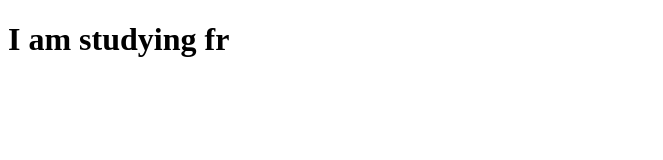
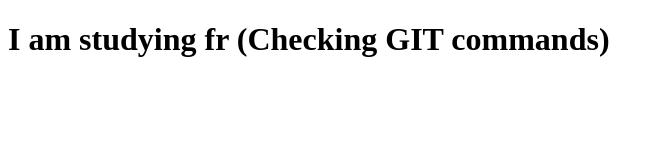
Before and after one commit to rinnorin/webdevbasics, a plain HTML site: page siteone/index.html in a window 1280 px wide. Shown: the whole page, without its empty margins (0-663 px from the left). Drawn offline with Linux system fonts and the light colour scheme.

Commit message:
Small changes

```diff
--- a/siteone/index.html
+++ b/siteone/index.html
@@ -7,6 +7,6 @@
     <title>First document</title>
 </head>
 <body>
-    <h1>I am studying fr</h1>
+    <h1>I am studying fr (Checking GIT commands)</h1>
 </body>
 </html>
```
